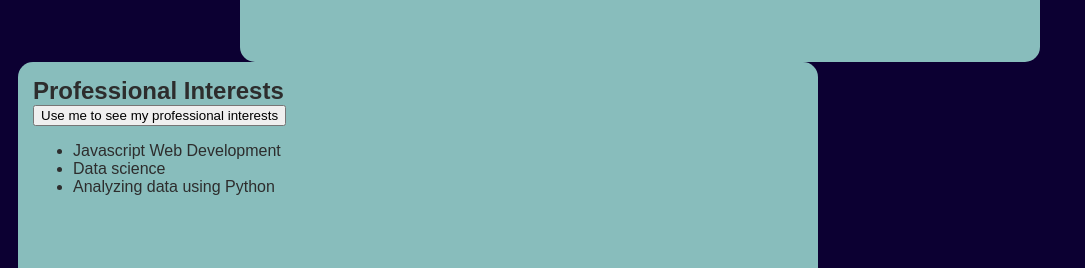
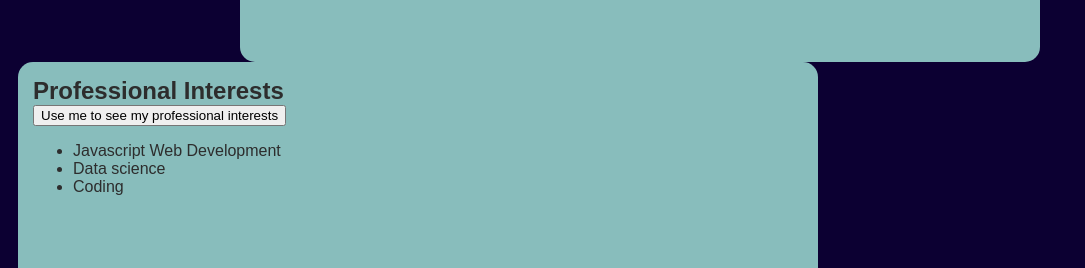
Before and after one commit to JadenCQuinn/JadenCQuinn.github.io, a plain HTML site: page index.html in a window 1280 px wide. Shown: the part 818-1086 px from the top of the page, without its empty margins (0-1085 px from the left). Drawn offline with nearby package versions, Linux system fonts and the light colour scheme.

Commit message:
A basic website

```diff
--- a/index.html
+++ b/index.html
@@ -113,7 +113,7 @@
                         <ul class="professional-interests">
                             <li>Javascript Web Development</li>
                             <li>Data science</li>
-                            <li>Analyzing data using Python</li>
+                            <li>Coding</li>
                         </ul>
                     </section>
                 </div>
```
